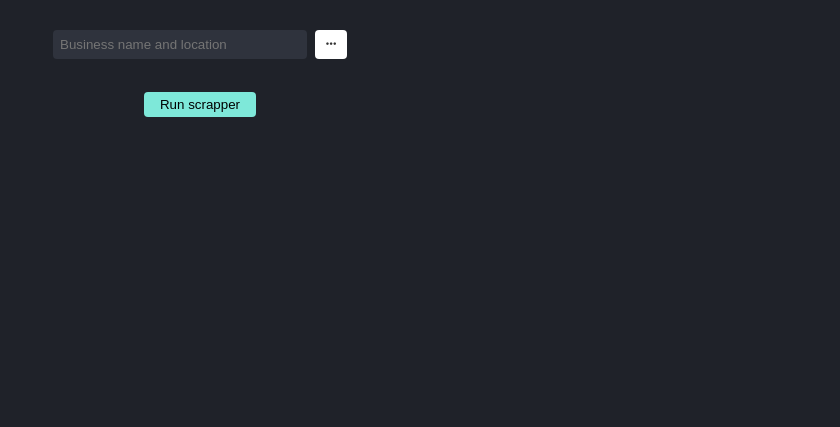
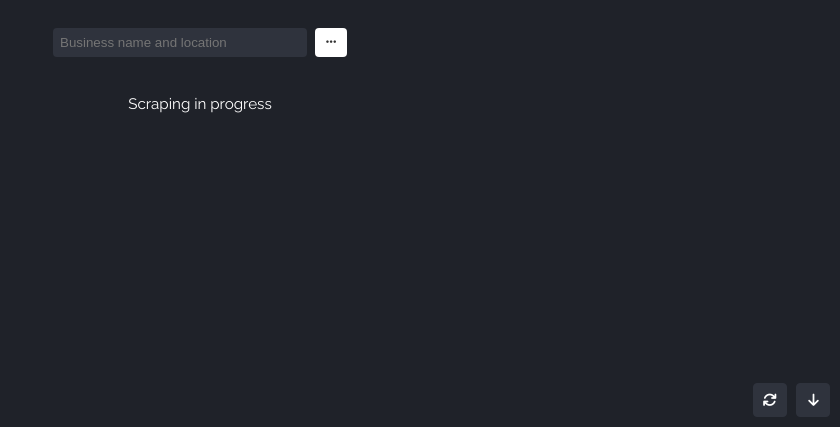
Before and after one commit to marcinkotowski/ga4-lead-scraper, an Electron app: page client/renderer/index.html in a window 1280 px wide. Both pictures are taken after a click on the button "Run scrapper". Shown: the part 373-800 px from the top of the page, without its empty margins (440-1280 px from the left). Drawn offline with Linux system fonts and the light colour scheme; no server answers.

Commit message:
Add inputs control panel for the bot

```diff
--- a/client/renderer/css/style.css
+++ b/client/renderer/css/style.css
@@ -13,6 +13,7 @@ body {
   align-items: center;
   justify-content: center;
   gap: 2rem;
+  position: relative;
 }
 
 h1 {
@@ -107,7 +108,8 @@ button i {
 
 #success:hover,
 #error:hover,
-#in-progress:hover {
+#in-progress:hover,
+#empty:hover {
   cursor: default;
 }
 
@@ -119,10 +121,63 @@ button i {
   background-color: #5bb75b;
 }
 
-#run {
+.option-container {
+  position: absolute;
+  bottom: 0.6rem;
+  right: 0.6rem;
+  gap: 0.6rem;
+  display: flex;
+}
+
+.option-container div {
+  border-radius: 4px;
+  width: 2rem;
+  height: 2rem;
+  display: flex;
+  justify-content: center;
+  align-items: center;
+  background-color: #2f333d;
+  border: 1px solid #2f333d;
+  transition: 100ms;
+  cursor: pointer;
+}
+
+.option-container p {
+  margin: 0;
+  display: flex;
+  justify-content: center;
+  align-items: center;
+  font-size: 0.5rem;
+}
+
+#update:hover {
+  /* border: 1px solid #438943; */
+  color: #56d356;
+}
+
+#downloaded:hover {
+  /* border: 1px solid #7ee8d9; */
+  color: #7ee8d9;
+}
+
+.bot {
   padding: 5px;
   width: 7rem;
   border: none;
   border-radius: 4px;
   background-color: #7ee8d9;
+  font-size: 0.85rem;
 }
+
+#bot-option-container {
+  display: flex;
+  gap: 0.5rem;
+  height: 1.8rem;
+}
+
+#bot-option-container p {
+  margin: 0;
+  padding: 5px;
+  font-size: 0.95rem;
+  cursor: pointer;
+}
--- a/client/renderer/index.html
+++ b/client/renderer/index.html
@@ -29,61 +29,15 @@
         />
         <button id="add"><i class="fa-solid fa-plus fa-sm"></i></button>
       </div>
-
-      <!-- <div class="search-key">
-        <input
-          type="text"
-          name="input-1"
-          id="input-1"
-          placeholder="Business name and location"
-        />
-        <button id="in-progress">
-            <i class="fa-solid fa-ellipsis fa-fade fa-sm"></i>
-        </button>
-      </div> -->
-
-      <!-- <div class="search-key">
-        <input
-          type="text"
-          name="input-1"
-          id="input-1"
-          placeholder="Business name and location"
-        />
-        <button id="empty">
-            <i class="fa-solid fa-shop-slash fa-sm"></i>
-        </button>
-      </div> -->
-
-      <!-- <div class="search-key">
-        <input
-          type="text"
-          name="input-1"
-          id="input-1"
-          placeholder="Business name and location"
-        />
-        <button id="error">
-             <i class="fa-solid fa-exclamation fa-sm"></i>
-
-        </button>
-      </div> -->
-
-      <!-- <div class="search-key">
-        <input
-          type="text"
-          name="input-1"
-          id="input-1"
-          placeholder="Business name and location"
-        />
-        <button id="success">
-            <i class="fa-solid fa-check fa-sm"></i>
-        </button>
-      </div> -->
-
     </div>
   </div>
-
-  <button id="run">Run scrapper</button>
-
-
+  <div id="bot-option-container">
+  <button id="run" class="bot">Run scrapper</button>
+  </div>
+  <div class="option-container">
+    <!-- <p>Last update on</p> -->
+    <div id="update"><i class="fa-solid fa-arrows-rotate fa-sm"></i></div>
+    <div id="downloaded"><i class="fa-solid fa-arrow-down fa-sm"></i></div>
+  </div>
   </body>
 </html>
--- a/client/renderer/js/script.js
+++ b/client/renderer/js/script.js
@@ -1,9 +1,10 @@
 const { spawn } = require("child_process");
 
-const runButton = document.getElementById("run");
 const searchContainer = document.getElementById("search-container");
 let childrenCount = searchContainer.childElementCount;
 const addButton = document.getElementById("add");
+const botOptionContainer = document.getElementById("bot-option-container");
+const runButton = botOptionContainer.querySelector("#run");
 
 addButton.addEventListener("click", addInput);
 runButton.addEventListener("click", runScrapingBot);
@@ -41,10 +42,35 @@ function runScrapingBot() {
     cwd: "../bot/",
   });
 
+  const isTryAgain = botOptionContainer.querySelector("#clear");
+
+  if (!isTryAgain) {
+    botOptionContainer.removeChild(runButton);
+
+    var createdTryAgainButton = document.createElement("button");
+    createdTryAgainButton.className = "bot";
+    createdTryAgainButton.innerText = "Try again";
+
+    var createdClearInputButton = document.createElement("button");
+    createdClearInputButton.id = "clear";
+    createdClearInputButton.className = "bot";
+    createdClearInputButton.innerText = "Clear inputs";
+  } else {
+    var tryAgainButton = botOptionContainer.querySelector(".bot");
+    var clearInputButton = botOptionContainer.querySelector("#clear");
+    tryAgainButton.style.display = "none";
+    clearInputButton.style.display = "none";
+  }
+
+  const inProgressText = document.createElement("p");
+  inProgressText.innerText = "Scraping in progress";
+
+  botOptionContainer.appendChild(inProgressText);
+
   scrapingBot.stdout.on("data", (data) => {
     const splitMessage = Buffer.from(data).toString("utf8").split('"');
     const countLeads = parseInt(splitMessage[1]);
-    const searchKey = splitMessage[3];
+    // const searchKey = splitMessage[3];
 
     if (countLeads > 0) {
       buttons[indexOfArg].id = "success";
@@ -56,20 +82,18 @@ function runScrapingBot() {
 
     indexOfArg++;
 
-    console.log(`countLeads: ${countLeads}`);
-    console.log(`searchKey: ${searchKey}`);
+    // console.log(`countLeads: ${countLeads}`);
+    // console.log(`searchKey: ${searchKey}`);
   });
 
   scrapingBot.stderr.on("data", (data) => {
-    const splitMessage = Buffer.from(data).toString("utf8").split("\n");
-    const arg = splitMessage[0].split('"')[1];
+    // const splitMessage = Buffer.from(data).toString("utf8").split("\n");
+    // const arg = splitMessage[0].split('"')[1];
 
     buttons[indexOfArg].id = "error";
     icons[indexOfArg].className = "fa-solid fa-exclamation fa-sm";
 
     indexOfArg++;
-    // const error = splitMessage[1];
-    console.log("fail: ", arg);
   });
 
   scrapingBot.on("close", (code) => {
@@ -79,7 +103,24 @@ function runScrapingBot() {
 
       indexOfArg++;
     }
-    // location.reload();
+
+    botOptionContainer.removeChild(inProgressText);
+
+    if (!isTryAgain) {
+      botOptionContainer.appendChild(createdTryAgainButton);
+      botOptionContainer.appendChild(createdClearInputButton);
+
+      createdTryAgainButton.addEventListener("click", () => {
+        runScrapingBot();
+      });
+      createdClearInputButton.addEventListener("click", () => {
+        location.reload();
+      });
+    } else {
+      tryAgainButton.style.display = "block";
+      clearInputButton.style.display = "block";
+    }
+
     // console.log(`Process close with code: ${code}`);
   });
 }
```
